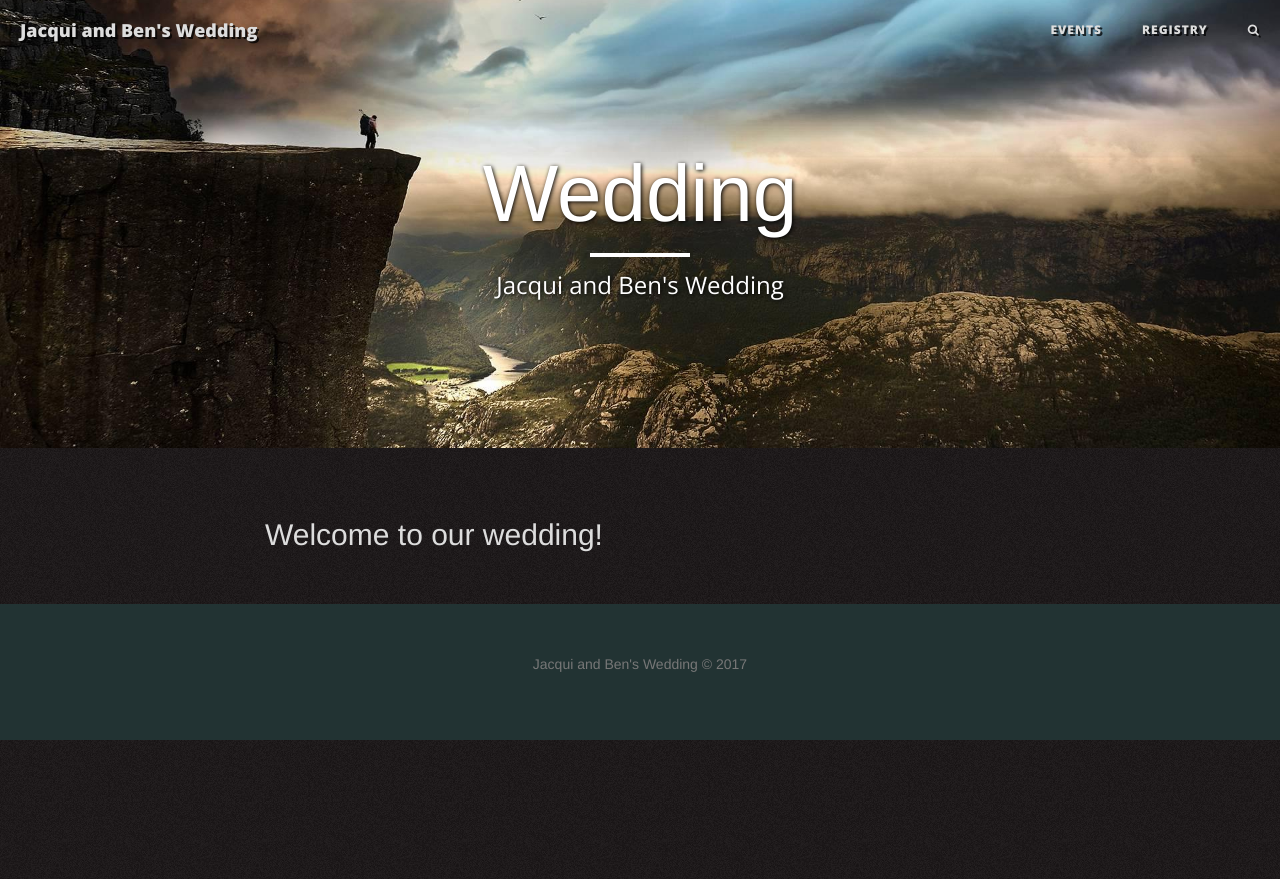
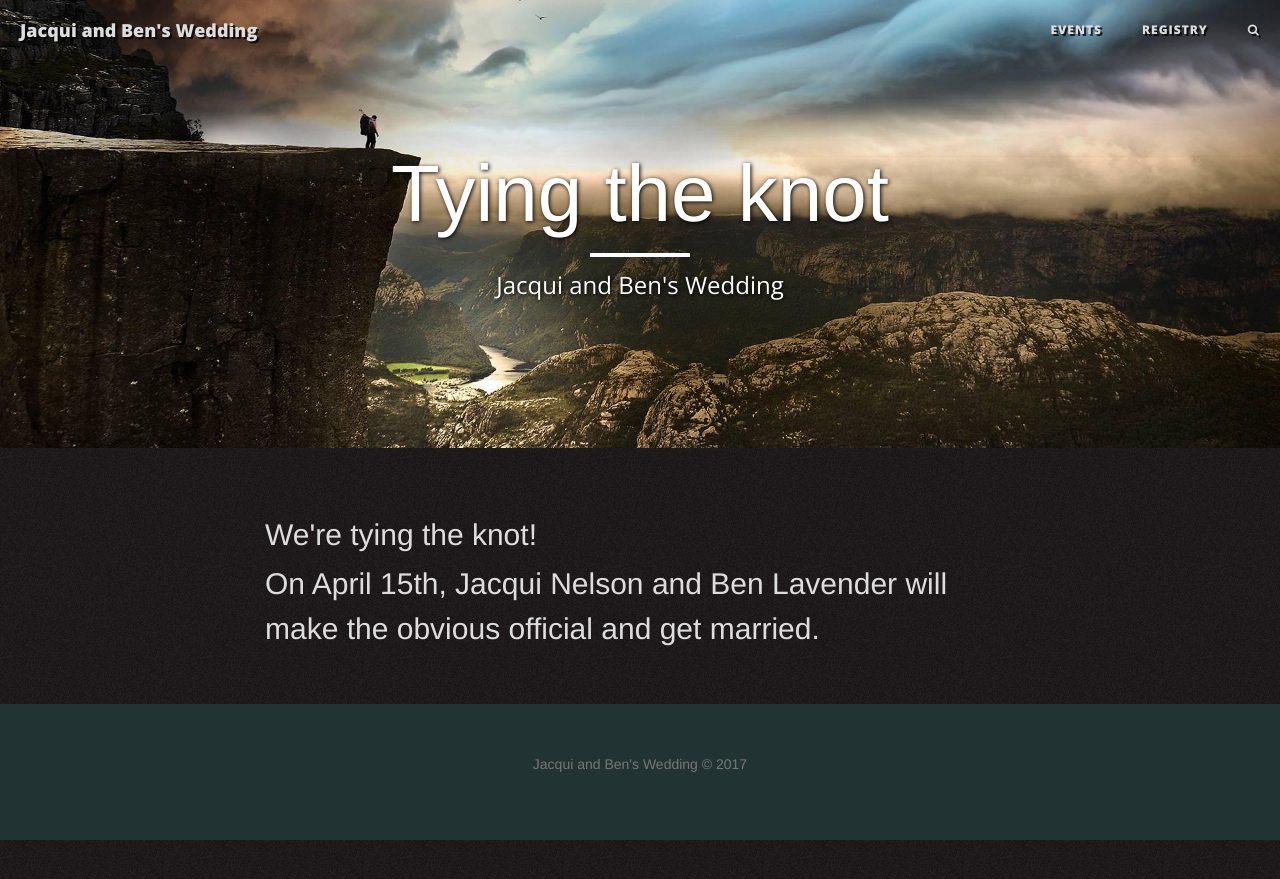
Before and after one commit to SpaceOtterInSpace/spaceotterandbhuga, a Jekyll site: the page built from pages/index.html, in a window 1280 px wide. Shown: the top 879 px of the page. Built offline with Jekyll 4.4.1, drawn with Linux system fonts in a browser that asks for light colours; nearby versions of some CDN libraries.

Commit message:
Update index.html

```diff
--- a/pages/index.html
+++ b/pages/index.html
@@ -1,6 +1,6 @@
 ---
 layout: page
-title: "Wedding"
+title: "Tying the knot"
 description: "Jacqui and Ben's Wedding"
 header-img: "assets/owner/hero/home-bg.jpg"
 permalink: ./index.html
@@ -18,7 +18,9 @@ permalink: ./index.html
 
   <body>
 
-    <h2>Welcome to our wedding!</h2>
+    <h2>We're tying the knot!</h2>
+
+    <p>On April 15th, Jacqui Nelson and Ben Lavender will make the obvious official and get married.</p>
 
   </body>
 </html>
```
